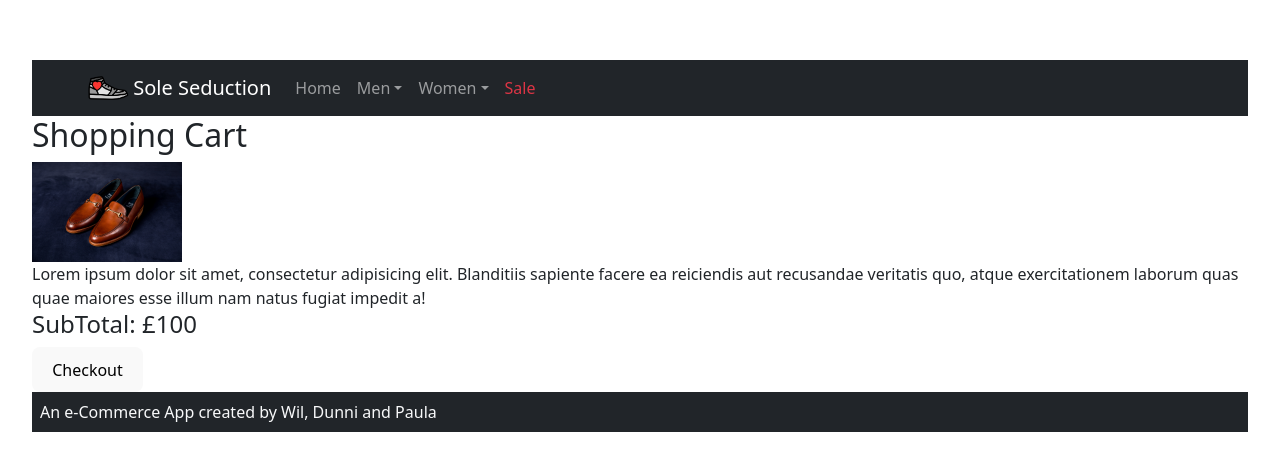
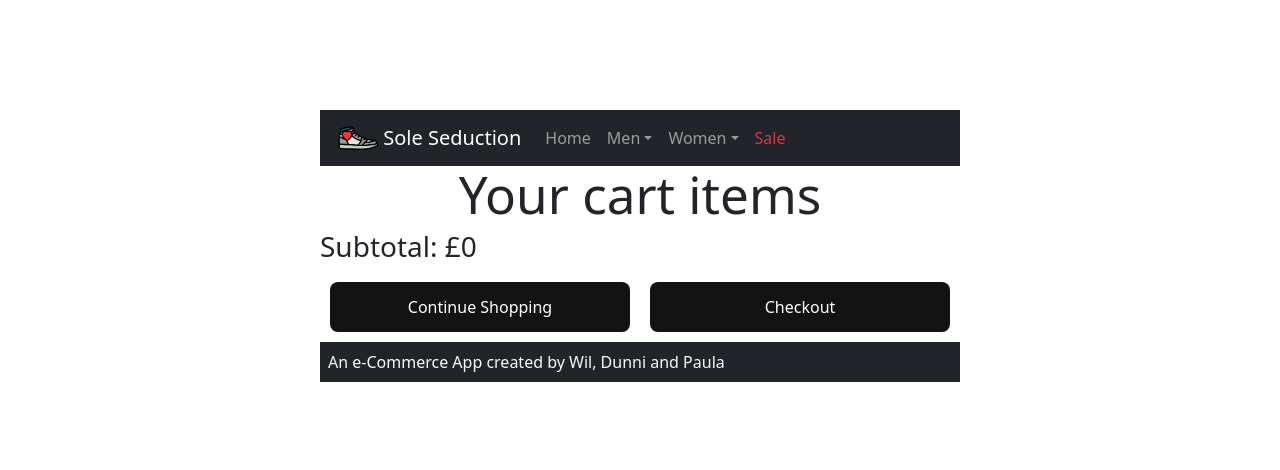
Before and after one commit to OneOverCosine/sole-seduction, a React (Vite) app in the folder front-end/: page /checkout in a window 1280 px wide. Shown: the part 154-624 px from the top of the page. Built offline with nearby package versions, Linux system fonts and the light colour scheme.

Commit message:
add to cart button basic functionalility

```diff
--- a/front-end/src/App.jsx
+++ b/front-end/src/App.jsx
@@ -7,12 +7,14 @@ import ProductPage from './components/ProductPage/ProductPage';
 import CheckoutPage from './components/CheckoutPage/CheckoutPage';
 import NavBar from './components/NavBar/NavBar';
 import CategoryPage from './components/CategoryPage/CategoryPage';
+import ShopContextProvider from './context/ShopContext';
 
 
 function App() {
 
     return (
         <>
+            <ShopContextProvider>
                 <BrowserRouter>
                     <NavBar />
                     <Routes>
@@ -23,6 +25,7 @@ function App() {
                     </Routes>
                     <Footer />
                 </BrowserRouter>
+            </ShopContextProvider>
         </>
     )
 }
--- a/front-end/src/components/CheckoutPage/CheckoutPage.jsx
+++ b/front-end/src/components/CheckoutPage/CheckoutPage.jsx
@@ -1,12 +1,39 @@
 import ItemSummary from "./ItemSummary";
+// import { mockProductData } from '../mockProducts';
+import {ShopContext} from '../../context/ShopContext'
+import { useContext } from "react";
+import './checkoutPage.css';
+
+import { mockProductData } from '../../mockProducts';
+const product = mockProductData
 
 const CheckoutPage = () => {
+
+    const { cartItems, getSubtotal } = useContext(ShopContext)
+    const subtotal = getSubtotal()
+
     return (
         <>
-            <h2>Shopping Cart</h2>
-            <ItemSummary />
-            <h4>SubTotal:<span className="cart-total"> £100</span></h4>
-            <button>Checkout</button>
+            <div className="cart">
+                <div>
+                    <h1>Your cart items</h1>
+                </div>
+
+                <div className="cartItems">
+                    {product.map((productItem) => {
+                        if (cartItems[productItem._id] !== 0) {
+                            return <ItemSummary data={productItem} />
+                        }
+                    })}
+
+                </div>
+
+                <div className="checkout">
+                    <h3>Subtotal: £{subtotal}</h3>
+                    <button>Continue Shopping</button>
+                    <button>Checkout</button>
+                </div>
+            </div>
 
         </>
     )
--- a/front-end/src/components/CheckoutPage/ItemSummary.jsx
+++ b/front-end/src/components/CheckoutPage/ItemSummary.jsx
@@ -1,11 +1,26 @@
-import loafersThumbnail from '../../assets/product-page/mens-shoes-loafers.jpg';
 
-const ItemSummary = () => {
+//'Number' converts the string input to a number
+
+import { useContext } from "react";
+import {ShopContext} from '../../context/ShopContext'
+
+const ItemSummary = (props) => {
+    const { _id, title, img, price } = props.data;
+    const { cartItems, addToCart, removeFromCart, updateCartItemCount } = useContext(ShopContext)
     return (
         <>
-            <img className='checkout-thumbnail' src={loafersThumbnail} height={100} />
-            <div className='checkout-item-summary'>
-                Lorem ipsum dolor sit amet, consectetur adipisicing elit. Blanditiis sapiente facere ea reiciendis aut recusandae veritatis quo, atque exercitationem laborum quas quae maiores esse illum nam natus fugiat impedit a!
+            <div className="cartItem">
+                <img src={img[0]}  />
+                <div className="description">
+                    <p> {title} </p>
+                    <p> £{price} </p>
+                    <div className="countHandler">
+                        <button onClick={() => removeFromCart(_id)}> - </button>
+                        <input value={cartItems[_id]} onChange={(e) => updateCartItemCount(Number(e.target.value), _id)} />
+                        <button onClick={() => addToCart(_id)}> + </button>
+                    </div>
+                </div>
+
             </div>
 
         </>
--- /dev/null
+++ b/front-end/src/components/CheckoutPage/checkoutPage.css
@@ -0,0 +1,55 @@
+.cart {
+    display: flex;
+    flex-direction: column;
+    justify-content: center;
+    align-items: center;
+}
+
+.cartItem {
+    width: 800px;
+    height: 200px;
+    display: flex;
+    align-items: center;
+    box-shadow: 0px 3px 15px rgba(0, 0, 0, 0.2);
+    border-radius: 10px;
+    margin: 30px;
+}
+
+.cartItem img {
+    width: 200px;
+    margin-left: 15px;
+    border-radius: 10px;
+}
+
+.cartItem .description {
+    width: 100%;
+    font-size: 30px;
+    margin-left: 15px;
+}
+
+/* .countHandler {
+    border: 1px solid red;
+} */
+
+.countHandler input {
+    width: 40px;
+    text-align: center;
+    font-size: 20px;
+    /* font-weight: bolder; */
+}
+
+.countHandler button {
+    font-size: 15px;
+
+}
+
+.checkout button {
+    width: 300px;
+    height: 50px;
+    background-color: rgb(19, 19, 19);
+    color: white;
+    border: none;
+    border-radius: 8px;
+    margin: 10px;
+    cursor: pointer;
+}
--- a/front-end/src/components/ProductPage/ProductDescription.jsx
+++ b/front-end/src/components/ProductPage/ProductDescription.jsx
@@ -1,6 +1,17 @@
 import './productPage.css';
+import {ShopContext} from '../../context/ShopContext'
+import { useContext } from 'react';
 
 const ProductDescription = (props) => {
+
+    const { addToCart, cartItems } = useContext(ShopContext)
+
+    const cartItemAmount = cartItems[props.id]
+
+    const handleAddToCart = () => {
+        addToCart(props.id);
+     };
+
     return (
         <div className="details">
             <div className="box">
@@ -27,7 +38,9 @@ const ProductDescription = (props) => {
 
                 <p className="description">{props.description}</p>
 
-                <button className="cart-btn">Add to cart</button>
+                <button className="cart-btn" onClick={handleAddToCart}>
+                    Add to cart {cartItemAmount > 0 && <> ({cartItemAmount}) </>}
+                </button>
             </div>
         </div>
     )
--- a/front-end/src/components/ProductPage/ProductPage.jsx
+++ b/front-end/src/components/ProductPage/ProductPage.jsx
@@ -3,31 +3,40 @@ import ProductDescription from "./ProductDescription";
 import { mockProductData } from '../../mockProducts';
 const product = mockProductData
 import './productPage.css';
+import { Link } from 'react-router-dom';
 
 const ProductPage = () => {
 
     const displayProductDetails = product.map(productItem => (
         <>
-            <div className="product-page">
+            <div className="product-page" key={productItem._id}>
                 <ProductImages
-                    key={productItem._id}
+                    // key={productItem._id}
                     img={productItem.img}
                 />
 
                 <ProductDescription
-                    key={productItem.title}
+                    // key={productItem.title}
+                    id={productItem._id}
                     title={productItem.title}
                     price={productItem.price}
                     description={productItem.description}
                     colours={productItem.colours}
                     sizes={productItem.sizes}
-                    />
+                />
+
+
             </div>
         </>
         ));
 
     return (
-        <>{displayProductDetails}</>
+        <>
+            {displayProductDetails}
+            <button className="go-to-cart">
+                <Link to="/checkout">Go to Cart</Link>
+            </button>
+        </>
 
     )
 
--- a/front-end/src/components/ProductPage/productPage.css
+++ b/front-end/src/components/ProductPage/productPage.css
@@ -7,12 +7,13 @@
 .product-page {
     max-width: 1200px;
     width: 100%;
-    margin: 80px auto;
+    margin: 50px auto;
     box-shadow: 0 0 5px #ccc;
     display: flex;
     justify-content: space-around;
     flex-wrap: wrap;
     padding: 30px 0;
+    justify-content: space-between;
 }
 
 .images .main-image{
@@ -107,6 +108,17 @@
     justify-content: left;
 }
 
+.go-to-cart {
+    background-color: #333;
+    color: white;
+    border: none;
+    cursor: pointer;
+    padding: 10px 25px;
+    margin-bottom: 15px;
+    align-self: flex-end;
+
+}
+
 @media (max-width: 500px) {
     .gallery-image {
         height: 50px;
--- /dev/null
+++ b/front-end/src/context/ShopContext.jsx
@@ -0,0 +1,68 @@
+//React Context is used in React applications to manage and share state and data across multiple components without passing props manually through every level of the component tree. It provides a way to create global variables or a global state that can be accessed by any component in the application.
+
+//props.children is a special prop that is used to access and render the content passed between the opening and closing tags of a component. It allows components to be used as containers or wrappers around other components or content.
+
+import { createContext, useState } from "react";
+import { mockProductData } from '../mockProducts';
+const product = mockProductData
+
+
+export const ShopContext = createContext(null);
+
+const getDefaultCart = () => {
+    //to get the initial state of the cart
+    let cart = {}
+    for (let i = 1; i < product.length + 1; i++) {
+        cart[i] = 0;
+    }
+    return cart;
+}
+
+const ShopContextProvider = (props) => {
+
+    const [cartItems, setCartItems] = useState(getDefaultCart());
+
+     const getSubtotal = () => {
+        let subtotal = 0
+        for (const item in cartItems) {
+            if (cartItems[item] > 0) {
+                //find the product to have access to it's price
+                let itemInfo = product.find((productItem) => productItem._id === Number(item))
+
+                //amount of that specific product in the cart * price
+                // subtotal += cartItems[item] * itemInfo.Number(price)
+            }
+        }
+
+        return subtotal;
+    }
+
+    const addToCart = (itemId) => {
+        setCartItems((prevState) => ({ ...prevState, [itemId]: prevState[itemId] + 1 }))
+
+    }
+
+    const removeFromCart = (itemId) => {
+        setCartItems((prevState) => ({...prevState, [itemId]: prevState[itemId] - 1}))
+
+    }
+
+    const updateCartItemCount = (newAmount, itemId) => {
+        setCartItems((prevState) => ({...prevState, [itemId]: newAmount}))
+    }
+
+
+
+    //all the states and functions to be passed into provider to be used in other components
+    const contextValue = { cartItems, addToCart, removeFromCart, updateCartItemCount, getSubtotal }
+
+    console.log(cartItems)
+
+    return (
+        <ShopContext.Provider value={ contextValue }>
+            {props.children}
+        </ShopContext.Provider>
+    )
+}
+
+export default ShopContextProvider
```
Lines whose indentation alone changed are shown as unchanged.
